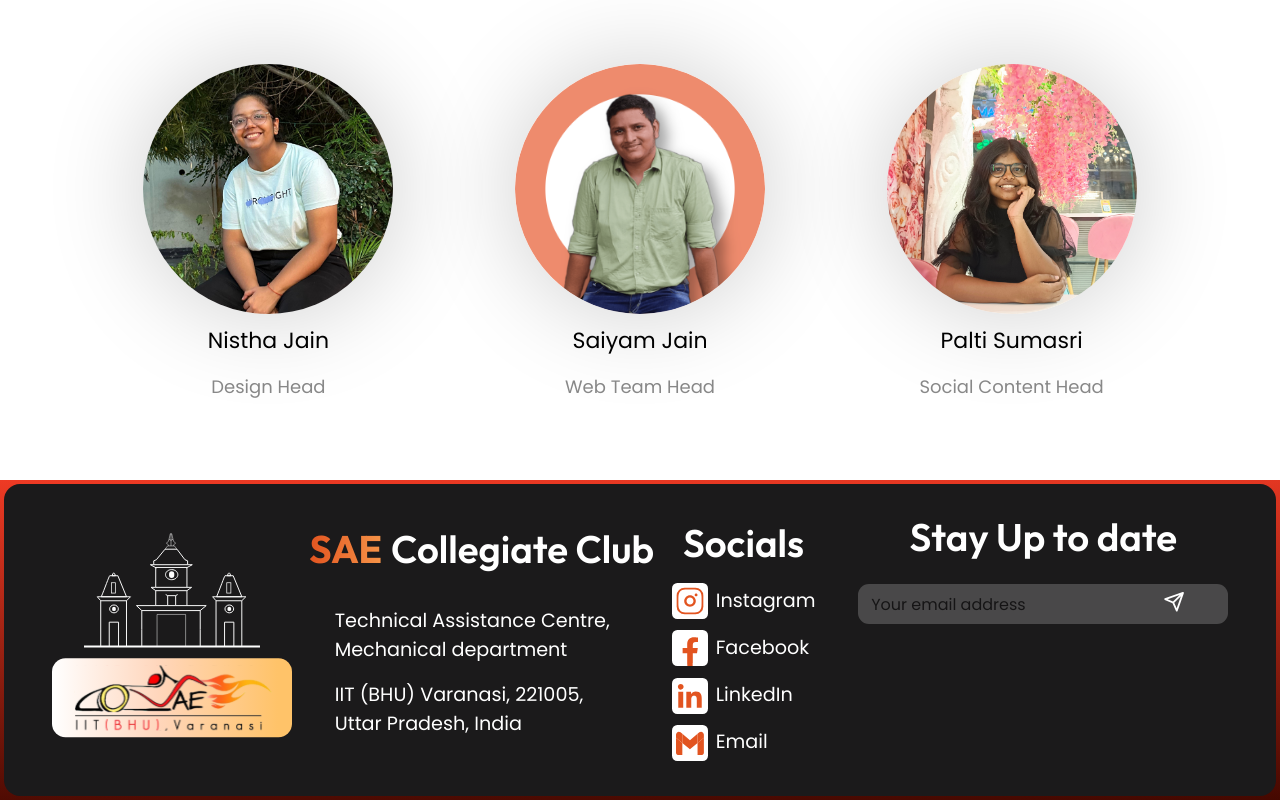
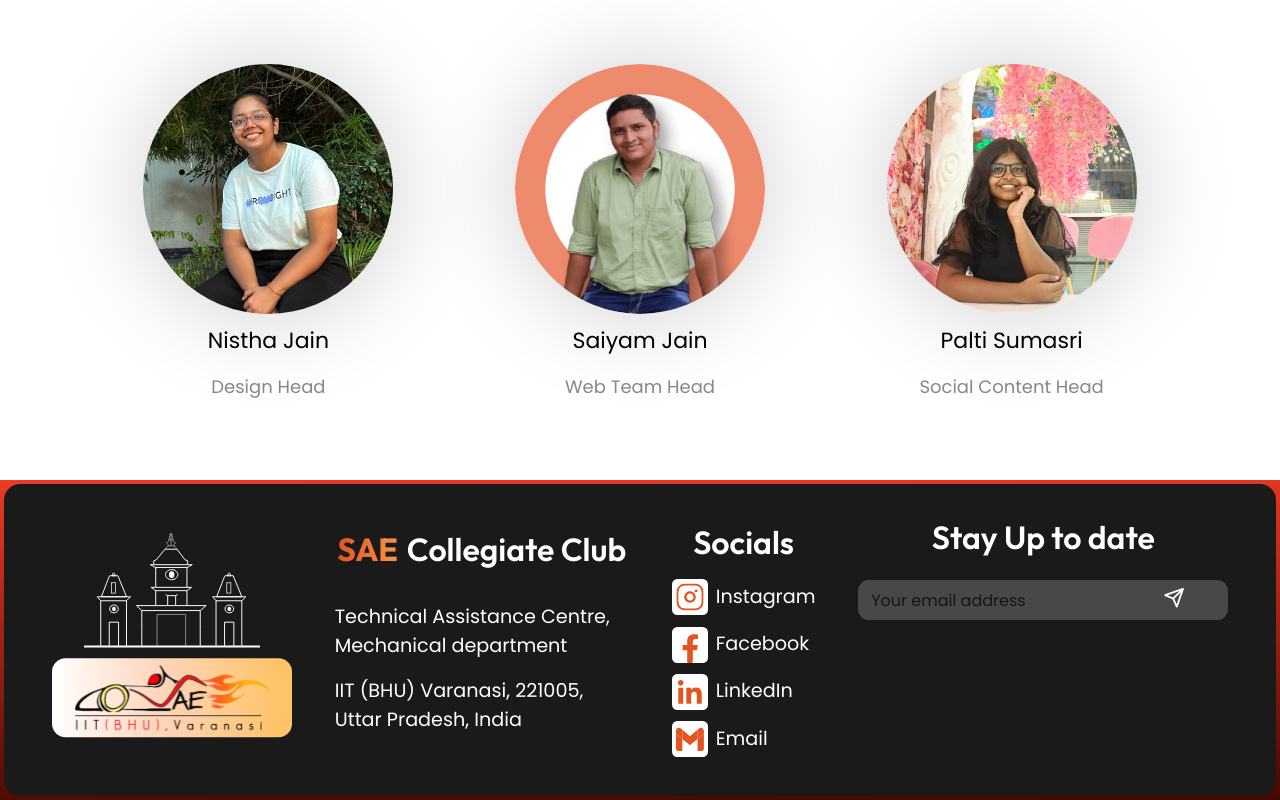
Before and after one commit to automobile-club/Automobile-Website, a Next.js app: page /about in a window 1280 px wide. Shown: the part 2238-3038 px from the top of the page. Built offline with nearby package versions, Linux system fonts and the light colour scheme.

Commit message:
Fixed Font Size

```diff
--- a/src/styles/Footer.module.css
+++ b/src/styles/Footer.module.css
@@ -52,14 +52,14 @@
   background-clip: text;
   color: transparent;
   font-weight: 700;
-  font-size: 3vw;
+  font-size: 2.5vw;
 }
 
 .heading2 {
   color: white;
   padding-left: 3%;
   font-weight: 600;
-  font-size: 3vw;
+  font-size: 2.5vw;
   white-space: nowrap;
 }
 
@@ -78,7 +78,7 @@
 .social h2 {
   color: white;
   font-weight: 600;
-  font-size: 3vw;
+  font-size: 2.5vw;
 }
 
 .socialContainer {
@@ -108,7 +108,7 @@
 }
 
 .submitcol h2 {
-  font-size: 3vw;
+  font-size: 2.5vw;
   color: white;
   font-weight: 600;
 }
```
